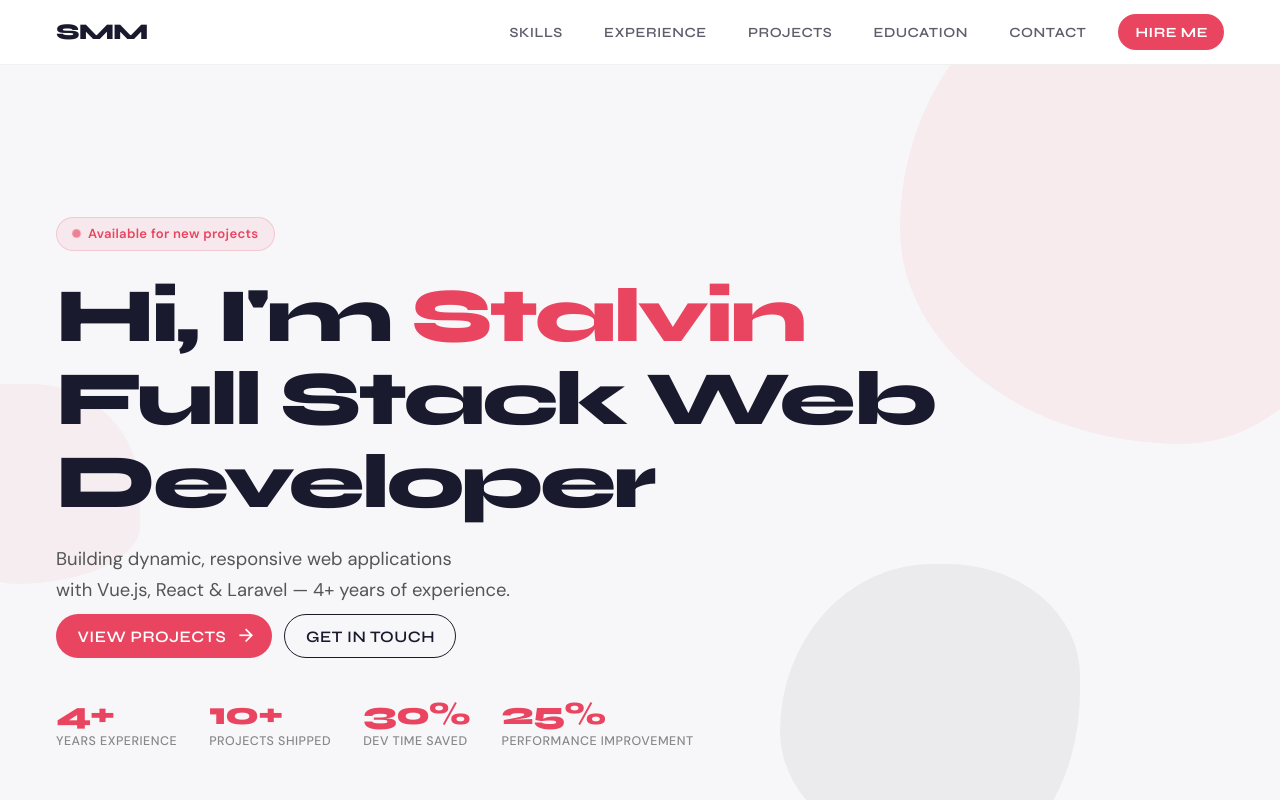
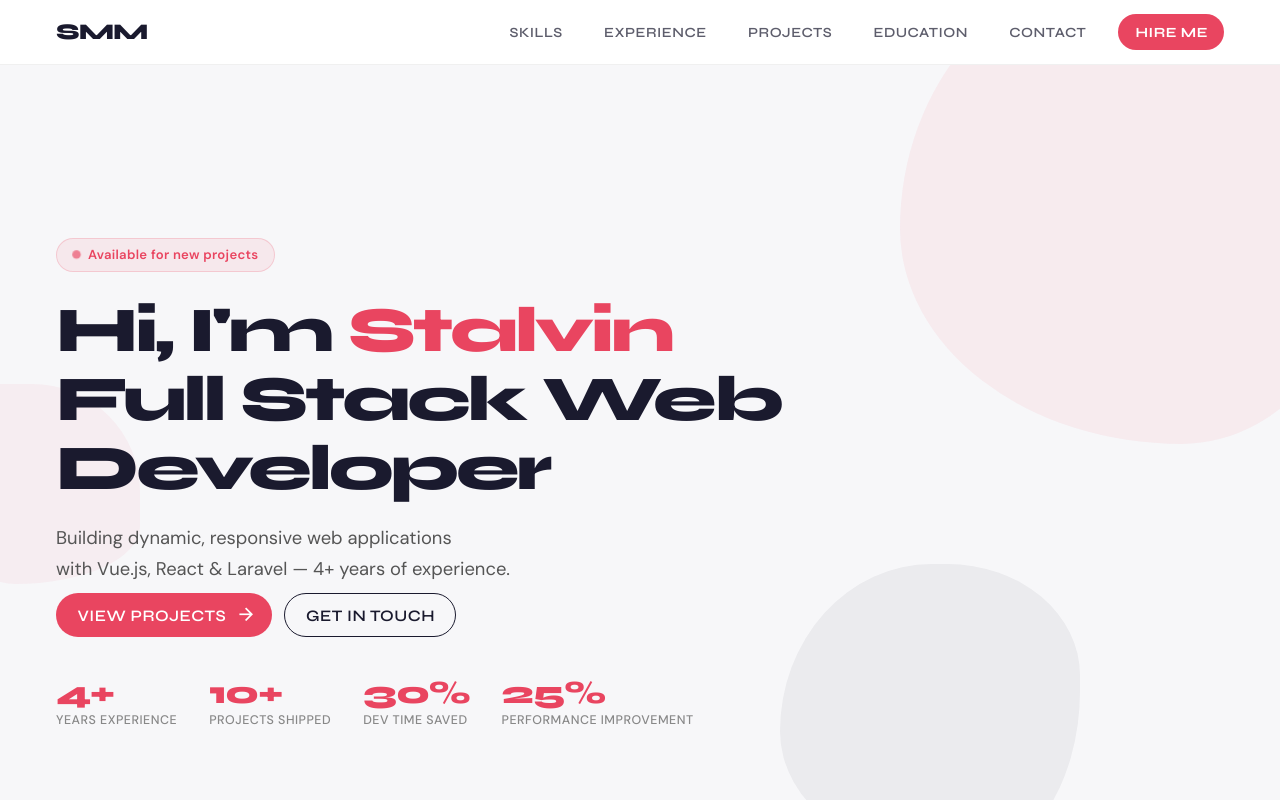
Before and after one commit to stalvinmm/portfolio2, a Vue app: page / in a window 1280 px wide. Shown: the top 800 px of the page. Built offline with nearby package versions, Linux system fonts and the light colour scheme.

Commit message:
updated font size

```diff
--- a/src/App.vue
+++ b/src/App.vue
@@ -667,7 +667,7 @@ h4,
   }
 }
 .hero-title {
-  font-size: clamp(2.8rem, 6vw, 5rem);
+  font-size: clamp(2.8rem, 6vw, 4rem);
   font-weight: 800;
   line-height: 1.08;
   color: var(--color-primary);
```
